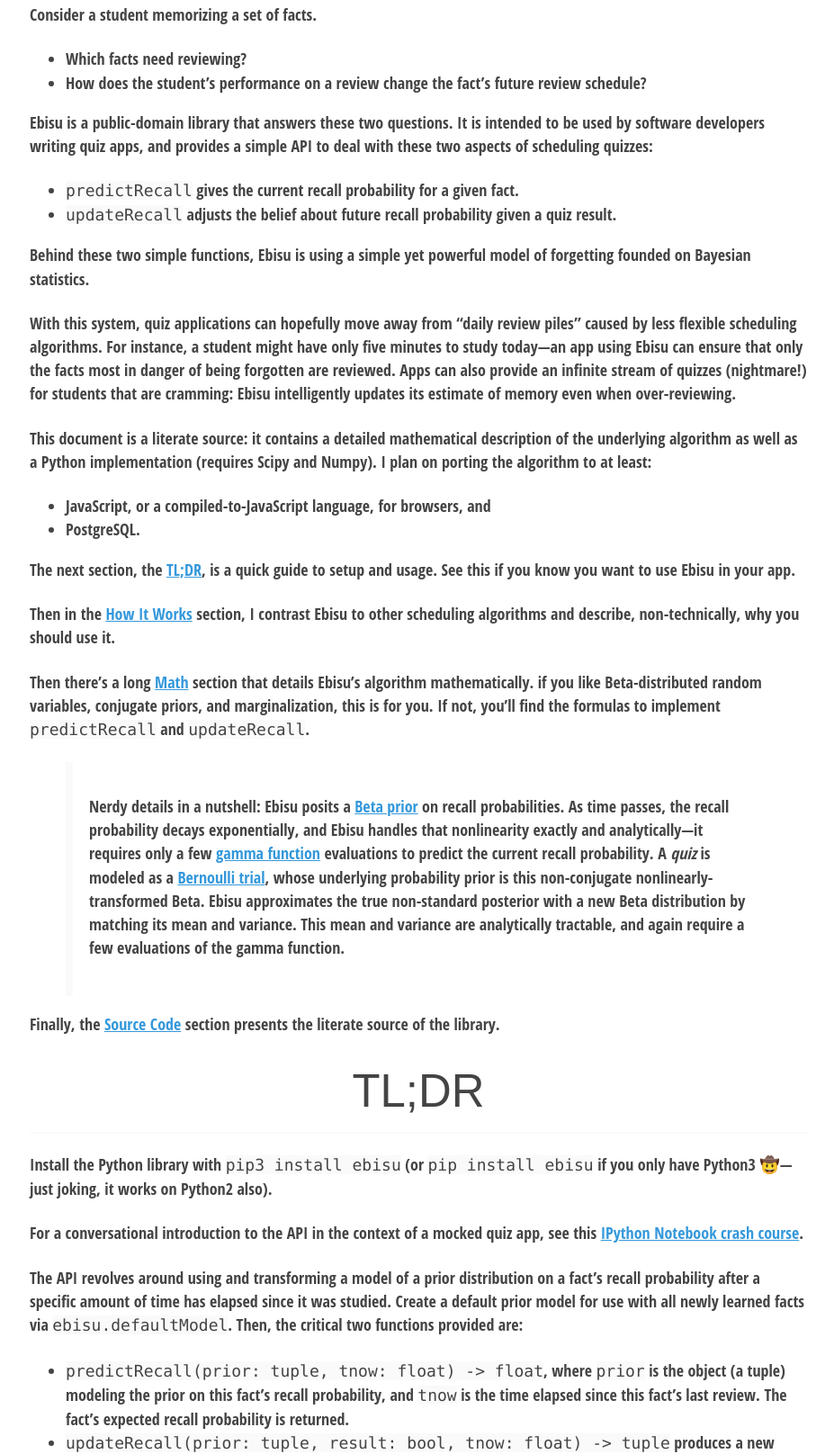
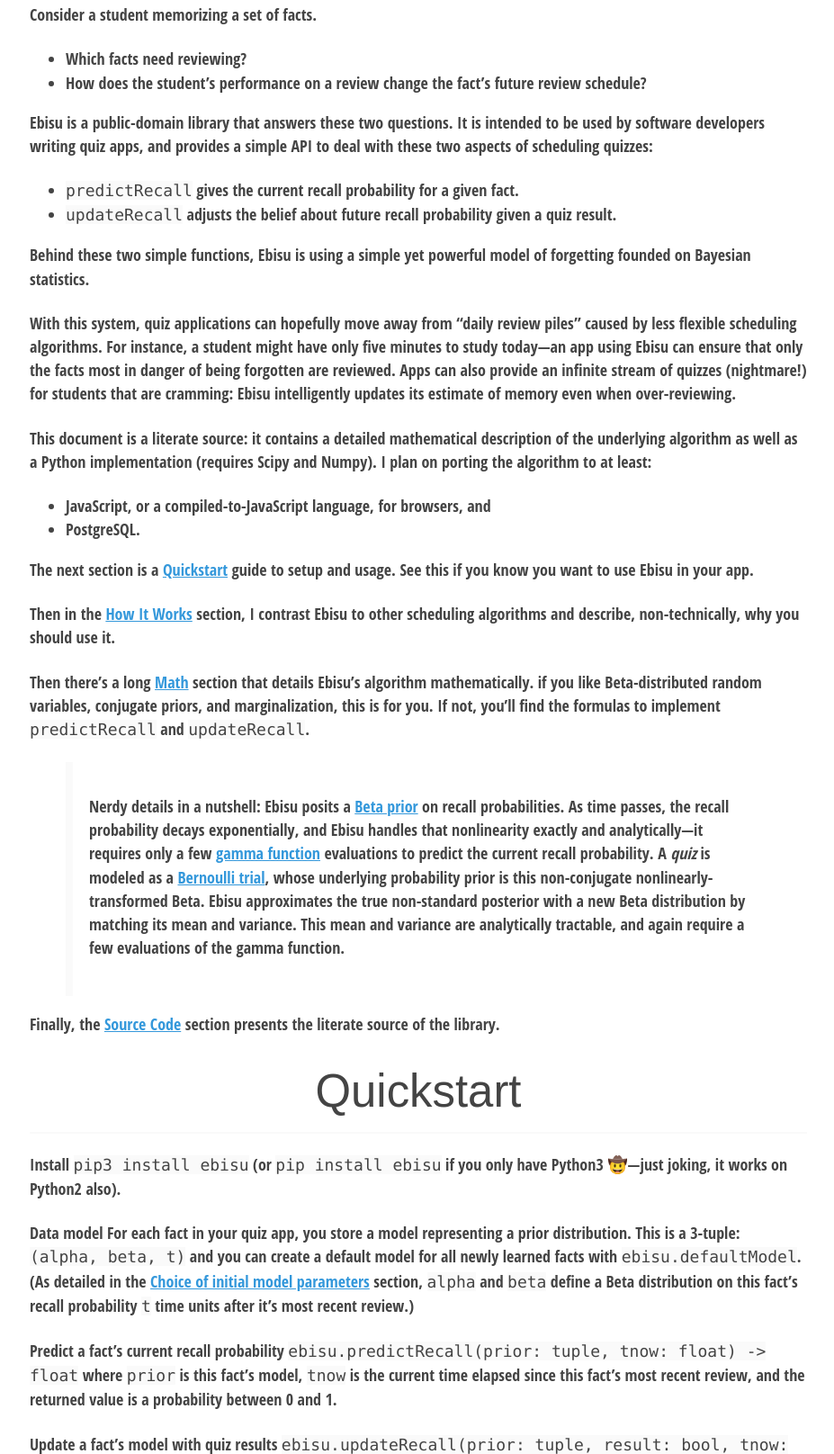
Before and after one commit to fasiha/ebisu, a website: page index.html in a window 1280 px wide. Shown: the part 1184-2800 px from the top of the page at 90% size, without its empty margins (175-1102 px from the left). Drawn offline with Linux system fonts and the light colour scheme.

Commit message:
tldr -> quickstart

```diff
--- a/index.html
+++ b/index.html
@@ -98,7 +98,7 @@
 <li><a href="#table-of-contents">Table of contents</a></li>
 </ul></li>
 <li><a href="#introduction">Introduction</a></li>
-<li><a href="#tldr">TL;DR</a></li>
+<li><a href="#quickstart">Quickstart</a></li>
 <li><a href="#how-it-works">How it works</a></li>
 <li><a href="#the-math">The math</a>
 <ul>
@@ -137,23 +137,19 @@
 <li>JavaScript, or a compiled-to-JavaScript language, for browsers, and</li>
 <li>PostgreSQL.</li>
 </ul>
-<p>The next section, the <a href="#tldr">TL;DR</a>, is a quick guide to setup and usage. See this if you know you want to use Ebisu in your app.</p>
+<p>The next section is a <a href="#quickstart">Quickstart</a> guide to setup and usage. See this if you know you want to use Ebisu in your app.</p>
 <p>Then in the <a href="#how-it-works">How It Works</a> section, I contrast Ebisu to other scheduling algorithms and describe, non-technically, why you should use it.</p>
 <p>Then there’s a long <a href="#the-math">Math</a> section that details Ebisu’s algorithm mathematically. if you like Beta-distributed random variables, conjugate priors, and marginalization, this is for you. If not, you’ll find the formulas to implement <code>predictRecall</code> and <code>updateRecall</code>.</p>
 <blockquote>
 <p>Nerdy details in a nutshell: Ebisu posits a <a href="https://en.wikipedia.org/wiki/Beta_distribution">Beta prior</a> on recall probabilities. As time passes, the recall probability decays exponentially, and Ebisu handles that nonlinearity exactly and analytically—it requires only a few <a href="http://mathworld.wolfram.com/GammaFunction.html">gamma function</a> evaluations to predict the current recall probability. A <em>quiz</em> is modeled as a <a href="%5BBernoulli%20experiment%5D(https://en.wikipedia.org/wiki/Bernoulli_distribution)">Bernoulli trial</a>, whose underlying probability prior is this non-conjugate nonlinearly-transformed Beta. Ebisu approximates the true non-standard posterior with a new Beta distribution by matching its mean and variance. This mean and variance are analytically tractable, and again require a few evaluations of the gamma function.</p>
 </blockquote>
 <p>Finally, the <a href="#source-code">Source Code</a> section presents the literate source of the library.</p>
-<h2 id="tldr">TL;DR</h2>
-<p>Install the Python library with <code>pip3 install ebisu</code> (or <code>pip install ebisu</code> if you only have Python3 🤠—just joking, it works on Python2 also).</p>
-<p>For a conversational introduction to the API in the context of a mocked quiz app, see this <a href="https://github.com/fasiha/ebisu/blob/gh-pages/EbisuHowto.ipynb">IPython Notebook crash course</a>.</p>
-<p>The API revolves around using and transforming a model of a prior distribution on a fact’s recall probability after a specific amount of time has elapsed since it was studied. Create a default prior model for use with all newly learned facts via <code>ebisu.defaultModel</code>. Then, the critical two functions provided are:</p>
-<ul>
-<li><code>predictRecall(prior: tuple, tnow: float) -&gt; float</code>, where <code>prior</code> is the object (a tuple) modeling the prior on this fact’s recall probability, and <code>tnow</code> is the time elapsed since this fact’s last review. The fact’s expected recall probability is returned.</li>
-<li><code>updateRecall(prior: tuple, result: bool, tnow: float) -&gt; tuple</code> produces a new prior model given the result of a quiz (true if successful, false if unsuccessful) and the time between this quiz and the previous one on the same fact.</li>
-</ul>
-<p>So your quiz app will store a <code>prior</code> model for each fact. Run <code>predictRecall</code> on all the facts being learned to see which is most in danger of being forgotten: it’ll be the fact with the smallest returned value. Then after you quiz on that fact, use <code>updateRecall</code> and update that fact’s prior model. Repeat this indefinitely.</p>
-<p>(In order to work seamlessly with Python2, this library does not use <a href="https://www.python.org/dev/peps/pep-0484/">PEP 484</a> type hints.)</p>
+<h2 id="quickstart">Quickstart</h2>
+<p><strong>Install</strong> <code>pip3 install ebisu</code> (or <code>pip install ebisu</code> if you only have Python3 🤠—just joking, it works on Python2 also).</p>
+<p><strong>Data model</strong> For each fact in your quiz app, you store a model representing a prior distribution. This is a 3-tuple: <code>(alpha, beta, t)</code> and you can create a default model for all newly learned facts with <code>ebisu.defaultModel</code>. (As detailed in the <a href="#choice-of-initial-model-parameters">Choice of initial model parameters</a> section, <code>alpha</code> and <code>beta</code> define a Beta distribution on this fact’s recall probability <code>t</code> time units after it’s most recent review.)</p>
+<p><strong>Predict a fact’s current recall probability</strong> <code>ebisu.predictRecall(prior: tuple, tnow: float) -&gt; float</code> where <code>prior</code> is this fact’s model, <code>tnow</code> is the current time elapsed since this fact’s most recent review, and the returned value is a probability between 0 and 1.</p>
+<p><strong>Update a fact’s model with quiz results</strong> <code>ebisu.updateRecall(prior: tuple, result: bool, tnow: float) -&gt; tuple</code> where <code>prior</code> and <code>tnow</code> are as above, and where <code>result</code> is true if the student successfully answered the quiz, false otherwise. The returned value is this fact’s new prior model—the old one can be discarded.</p>
+<p><strong>IPython Notebook crash course</strong> For a conversational introduction to the API in the context of a mocked quiz app, see this <a href="https://github.com/fasiha/ebisu/blob/gh-pages/EbisuHowto.ipynb">IPython Notebook crash course</a>.</p>
 <h2 id="how-it-works">How it works</h2>
 <p>There are many scheduling schemes, e.g.,</p>
 <ul>
```
Also changed, not shown: README.md.
